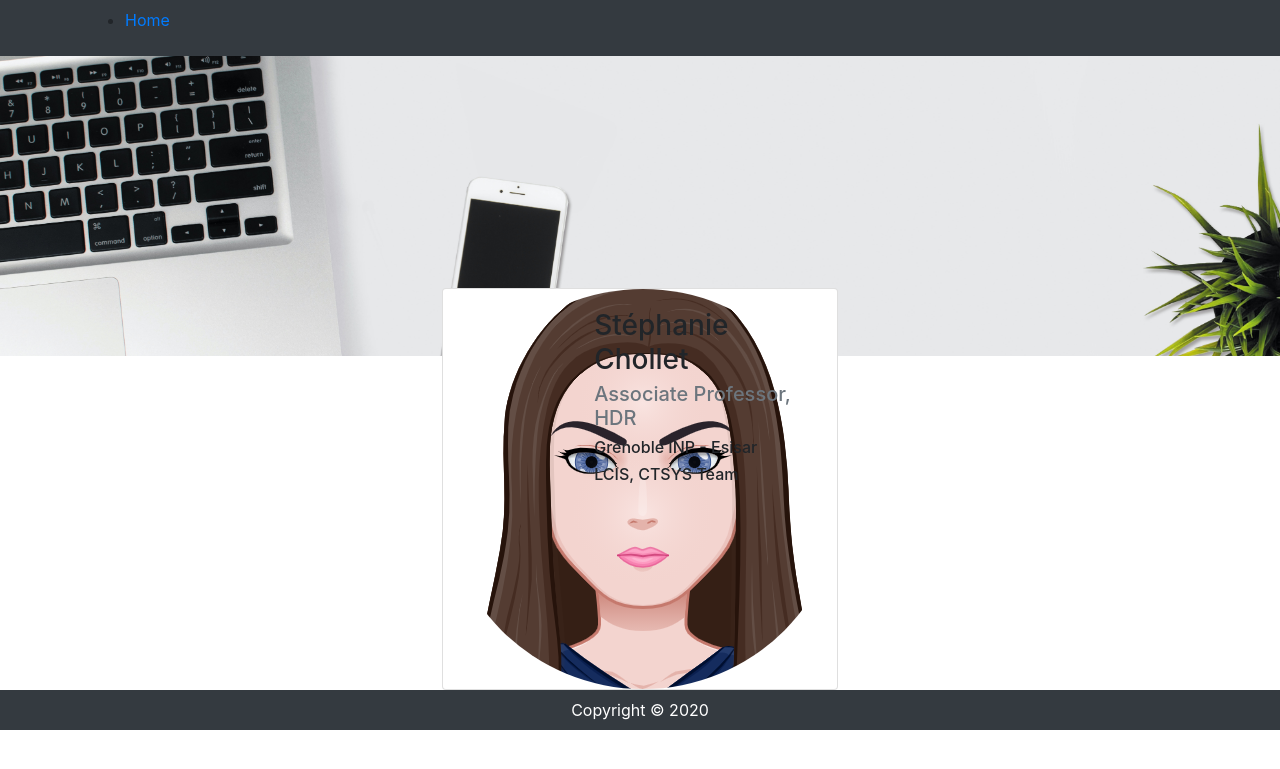
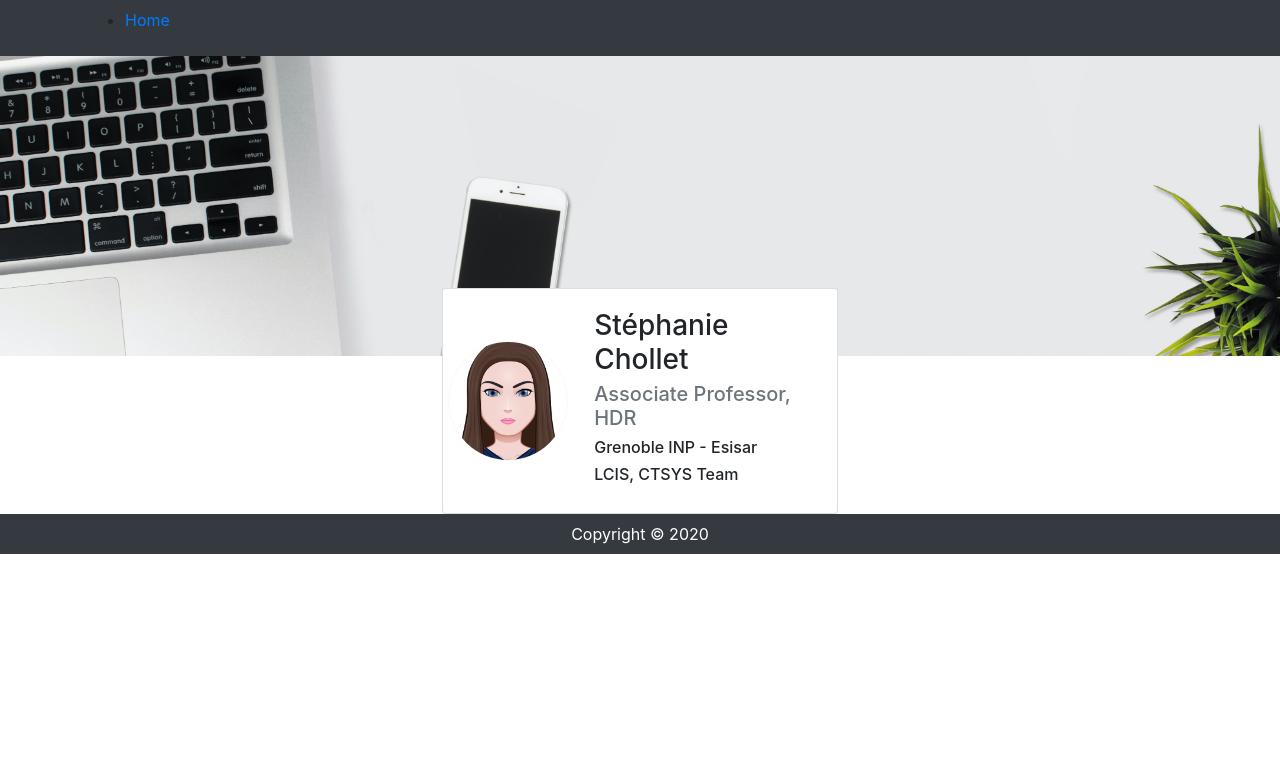
Before and after one commit to schollet/homepage, a Jekyll site: the page built from index.html, in a window 1280 px wide. Shown: the top 769 px of the page. Built offline with Jekyll 4.4.1, drawn with Linux system fonts in a browser that asks for light colours.

Commit message:
Update index.html

```diff
--- a/index.html
+++ b/index.html
@@ -11,7 +11,7 @@ layout: default
   <div class="card"  style="margin-top:-100px;">
     <div class="row no-gutters">
       <div class="col-md-4 d-flex">
-        <img src="assets/avatar.png" class="rounded-circle img-responsive mx-auto my-auto"/>
+        <img src="assets/avatar.png" class="rounded-circle img-responsive mx-auto my-auto border border-light" style="width:120px"/>
       </div>
       <div class="col-md-8">
         <div class="card-body card-text-center">
```
